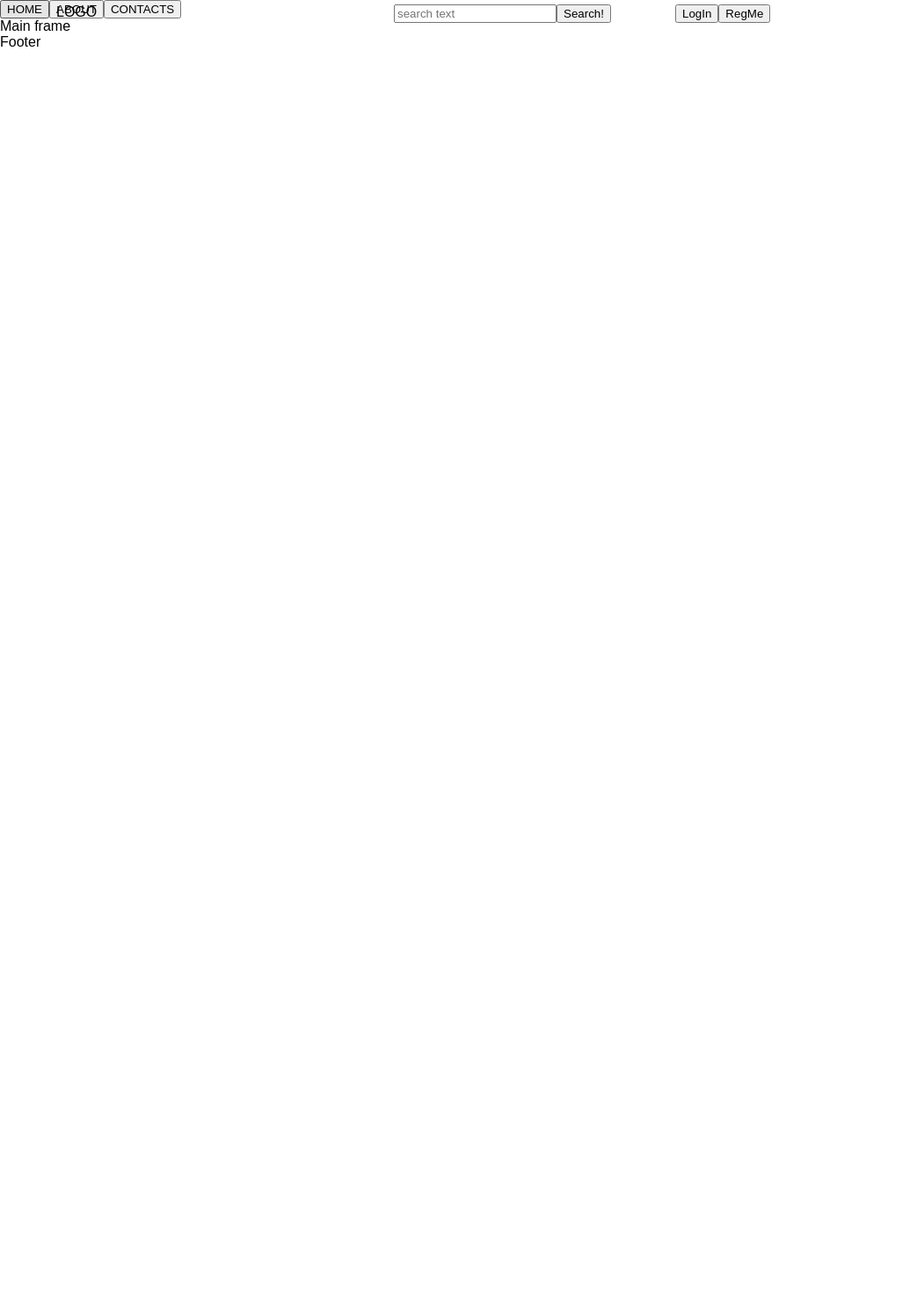
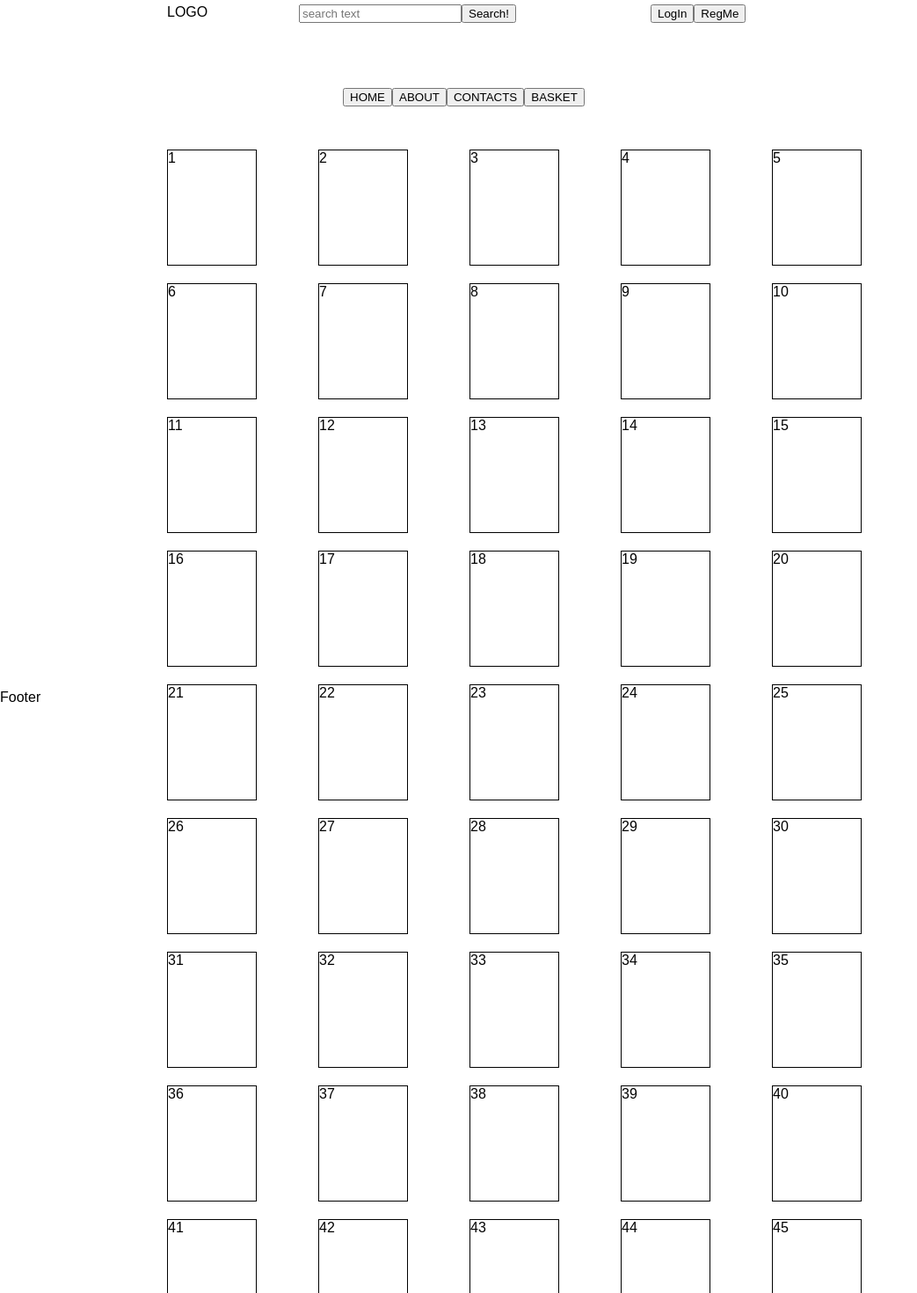
Before and after one commit to bekazw/shop_react, a React (Create React App) app in the folder shop01/: page / in a window 1280 px wide. Shown: the top 1470 px of the page at 88% size, without its empty margins (0-1043 px from the left). Before the commit the page ends 800 px from the top, so only its background shows below. Built offline with nearby package versions, Linux system fonts and the light colour scheme.

Commit message:
ProductCard beta

```diff
--- /dev/null
+++ b/shop01/src/containers/Footer/Footer.css
@@ -0,0 +1,4 @@
+#footer_main {
+    position: fixed;
+    top: 98%;
+}
--- a/shop01/src/containers/Footer/Footer.js
+++ b/shop01/src/containers/Footer/Footer.js
@@ -1,8 +1,9 @@
 import React from 'react';
+import './Footer.css';
 
 const Footer = () => {
     return (
-        <div>
+        <div id = "footer_main">
             Footer
         </div>
     )
--- a/shop01/src/containers/Header/Header.css
+++ b/shop01/src/containers/Header/Header.css
@@ -1,3 +1,9 @@
+#header_main {
+    position: absolute;
+    width: 1000px;
+    left: 50%;
+    margin-left: -500px;
+}
 #header_logo {
     position: absolute;
     top: 5px;
@@ -9,7 +15,7 @@
 #header_search {
     position: absolute;
     top: 5px;
-    left: 35%;
+    left: 20%;
     width: 600px;
     height: 100px;
 }
--- /dev/null
+++ b/shop01/src/containers/Main/Main.css
@@ -0,0 +1,19 @@
+#main {
+    position: absolute;
+    width: 1000px;
+    height: 800px;
+    left: 50%;
+    margin-left: -500px;
+    top: 150px;
+    display: inline-block;
+}
+.main_product {
+    width: 100px;
+    height: 130px;
+    border: 1px solid black;
+    display: inline-block;
+    margin-left: 50px;
+    margin-right: 50px;
+    margin-top: 20px;
+    margin-right: 20px;
+}
--- a/shop01/src/containers/Main/Main.js
+++ b/shop01/src/containers/Main/Main.js
@@ -1,9 +1,66 @@
 import React from 'react';
+import './Main.css';
+
+const ProductCard = (props) => {
+    return (
+        <div className = "main_product">
+            {props.productId}
+        </div>
+    )
+}
 
 const Main = () => {
     return (
-        <div>
-            Main frame
+        <div id = "main">
+            <ProductCard  productId = {1}/>
+            <ProductCard productId = {2} />
+            <ProductCard productId = {3} />
+            <ProductCard productId = {4} />
+            <ProductCard productId = {5} />
+            <ProductCard productId = {6} />
+            <ProductCard productId = {7}/>
+            <ProductCard productId = {8}/>
+            <ProductCard productId = {9}/>
+            <ProductCard productId = {10} />
+            <ProductCard productId = {11}/>
+            <ProductCard productId = {12}/>
+            <ProductCard productId = {13}/>
+            <ProductCard productId = {14}/>
+            <ProductCard productId = {15}/>
+            <ProductCard productId = {16}/>
+            <ProductCard productId = {17}/>
+            <ProductCard productId = {18}/>
+            <ProductCard productId = {19}/>
+            <ProductCard productId = {20}/>
+            <ProductCard productId = {21}/>
+            <ProductCard productId = {22}/>
+            <ProductCard productId = {23}/>
+            <ProductCard productId = {24}/>
+            <ProductCard productId = {25}/>
+            <ProductCard productId = {26}/>
+            <ProductCard productId = {27}/>
+            <ProductCard productId = {28}/>
+            <ProductCard productId = {29}/>
+            <ProductCard productId = {30}/>
+            <ProductCard productId = {31}/>
+            <ProductCard productId = {32}/>
+            <ProductCard productId = {33}/>
+            <ProductCard productId = {34}/>
+            <ProductCard productId = {35}/>
+            <ProductCard productId = {36}/>
+            <ProductCard productId = {37}/>
+            <ProductCard productId = {38}/>
+            <ProductCard productId = {39}/>
+            <ProductCard productId = {40}/>
+            <ProductCard productId = {41}/>
+            <ProductCard productId = {42}/>
+            <ProductCard productId = {43}/>
+            <ProductCard productId = {44}/>
+            <ProductCard productId = {45}/>
+            <ProductCard productId = {46}/>
+            <ProductCard productId = {47}/>
+            <ProductCard productId = {48}/>
+
         </div>
     )
 }
--- /dev/null
+++ b/shop01/src/containers/Menu/Menu.css
@@ -0,0 +1,8 @@
+#menu_main {
+    position: absolute;
+    width: 500px;
+    height: 40px;
+    left: 50%;
+    margin-left: -250px;
+    top: 100px;
+}
--- a/shop01/src/containers/Menu/Menu.js
+++ b/shop01/src/containers/Menu/Menu.js
@@ -1,4 +1,5 @@
 import React from 'react';
+import './Menu.css';
 
 const MenuElement = (props) => {
     return (
@@ -12,6 +13,7 @@ const Menu = () => {
             <MenuElement menuName = "HOME" />
             <MenuElement menuName = "ABOUT" />
             <MenuElement menuName = "CONTACTS" />
+            <MenuElement menuName = "BASKET" />
         </div>
     )
 }
```
